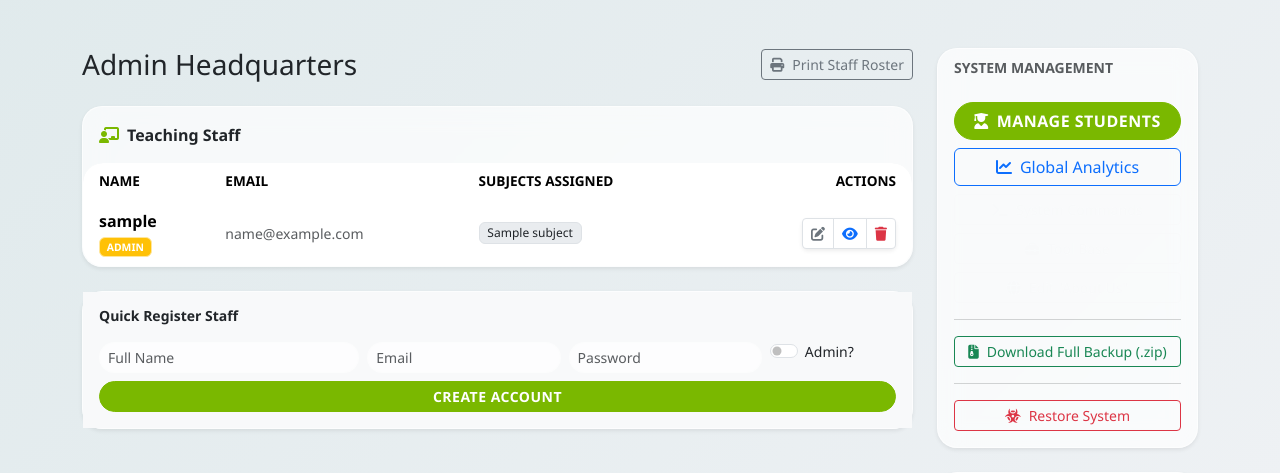
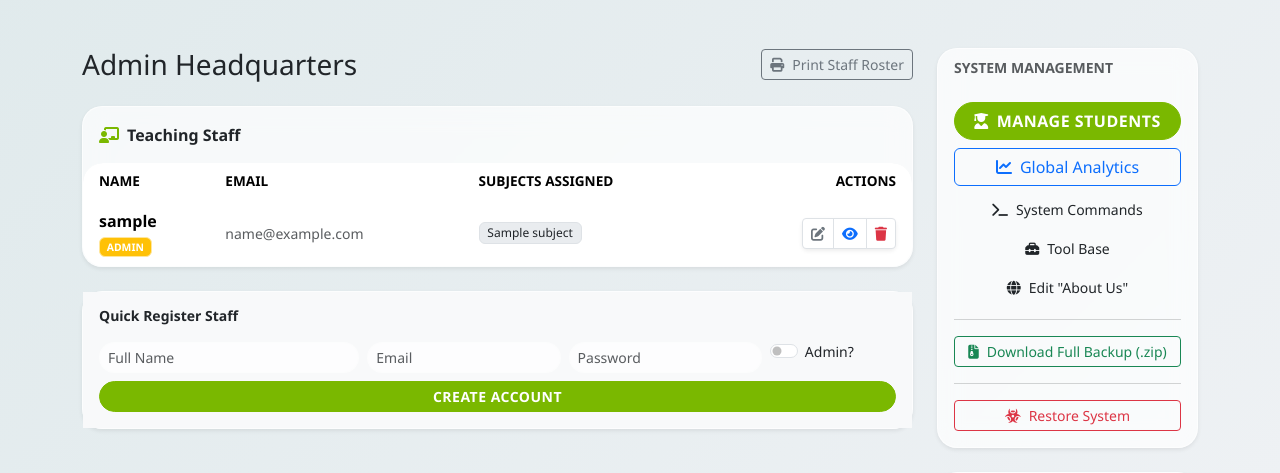
Before and after one commit to havin231/StatInfoProject, a Flask app: page /teacher/dashboard in a window 1280 px wide. Shown: the part 57-530 px from the top of the page. Run offline with Flask 3, Linux system fonts and the light colour scheme; a user stored in the database is signed in; tables that the repository leaves empty hold one stand-in row (values such as "Sample post"); some libraries are stand-ins or nearby versions.

Commit message:
fix: Create theme-adaptive btn-outline-body class for buttons visible in both light and dark modes

```diff
--- a/app/templates/admin_dashboard.html
+++ b/app/templates/admin_dashboard.html
@@ -30,13 +30,13 @@
                 <a href="/teacher/analytics" class="btn btn-outline-primary">
                     <i class="fas fa-chart-line me-2"></i>Global Analytics
                 </a>
-                <a href="/admin/system/commands" class="btn btn-outline-light btn-sm">
+                <a href="/admin/system/commands" class="btn btn-outline-body btn-sm">
                     <i class="fas fa-terminal me-2"></i>System Commands
                 </a>
-                <a href="/toolbase" class="btn btn-outline-light btn-sm">
+                <a href="/toolbase" class="btn btn-outline-body btn-sm">
                     <i class="fas fa-toolbox me-2"></i>Tool Base
                 </a>
-                <a href="/admin/edit/about" class="btn btn-outline-light btn-sm">
+                <a href="/admin/edit/about" class="btn btn-outline-body btn-sm">
                     <i class="fas fa-globe me-2"></i>Edit "About Us"
                 </a>
 
```
